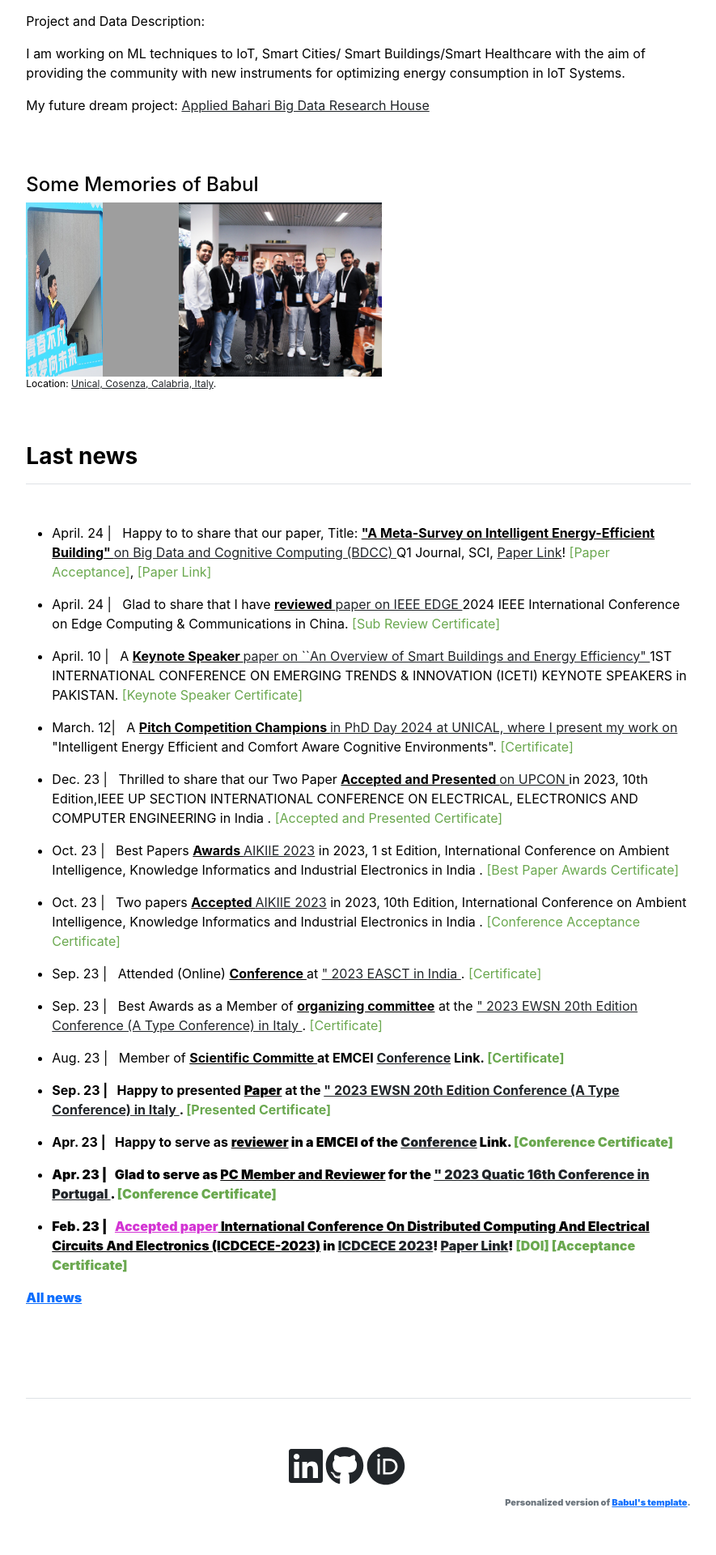
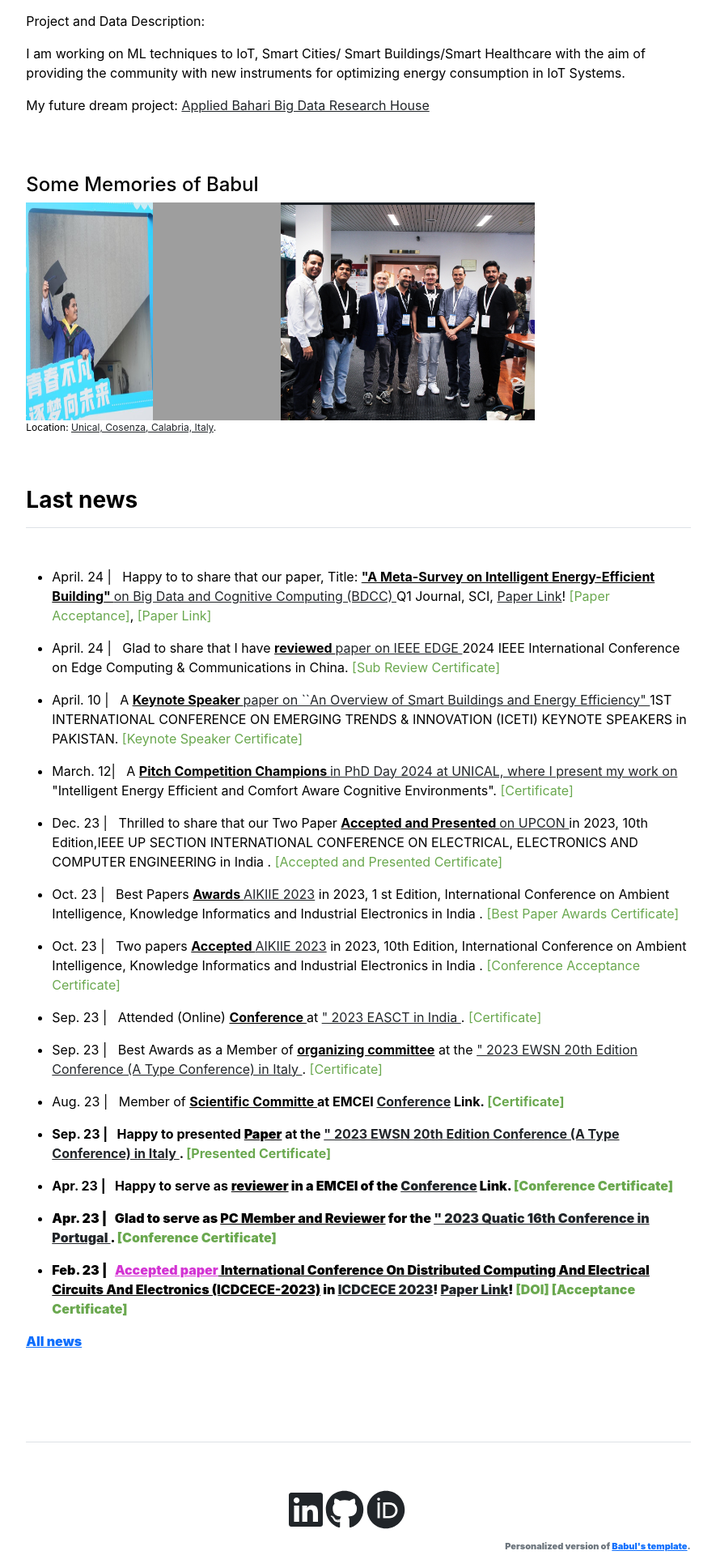
Before and after one commit to babulcseian/babulcseian.github.io, a Jekyll site: the page built from index.md, in a window 1280 px wide. Shown: the part 817-2737 px from the top of the page at 81% size, without its empty margins (197-1082 px from the left). Built offline with Jekyll 4.4.1, drawn with Linux system fonts in a browser that asks for light colours; a style sheet for code colours, icons or effects is not loaded.

Commit message:
Update home.html

```diff
--- a/_layouts/home.html
+++ b/_layouts/home.html
@@ -39,9 +39,9 @@ My future dream project: <a class="other" href='https://babulcseian.github.io/la
     <br>
   <h4>Some Memories of Babul</h4>
     <div style="display: flex; justify-content: space-between;">
-        <img src="{{ site.github.url }}/assets/img/Md Babul Con.jpg" alt="Home" width="30%" title="MSc Graduation">
-        <img src="{{ site.github.url }}/assets/img/Md Babul Islam with Prof.jpg" alt="Home" width="30%">
-        <img src="{{ site.github.url }}/assets/img/Md Babul Islam Lab.jpg" alt="Home" width="80%">
+        <img src="{{ site.github.url }}/assets/img/Md Babul Con.jpg" alt="Home" width="50%" title="MSc Graduation">
+        <img src="{{ site.github.url }}/assets/img/Md Babul Islam with Prof.jpg" alt="Home" width="50%">
+        <img src="{{ site.github.url }}/assets/img/Md Babul Islam Lab.jpg" alt="Home" width="100%">
     </div>
     <p style="font-size:12px">
         Location: <a class="other" href='https://goo.gl/maps/hsu2JB4HwjQN7TqC7'>Unical, Cosenza, Calabria, Italy</a>.
```
